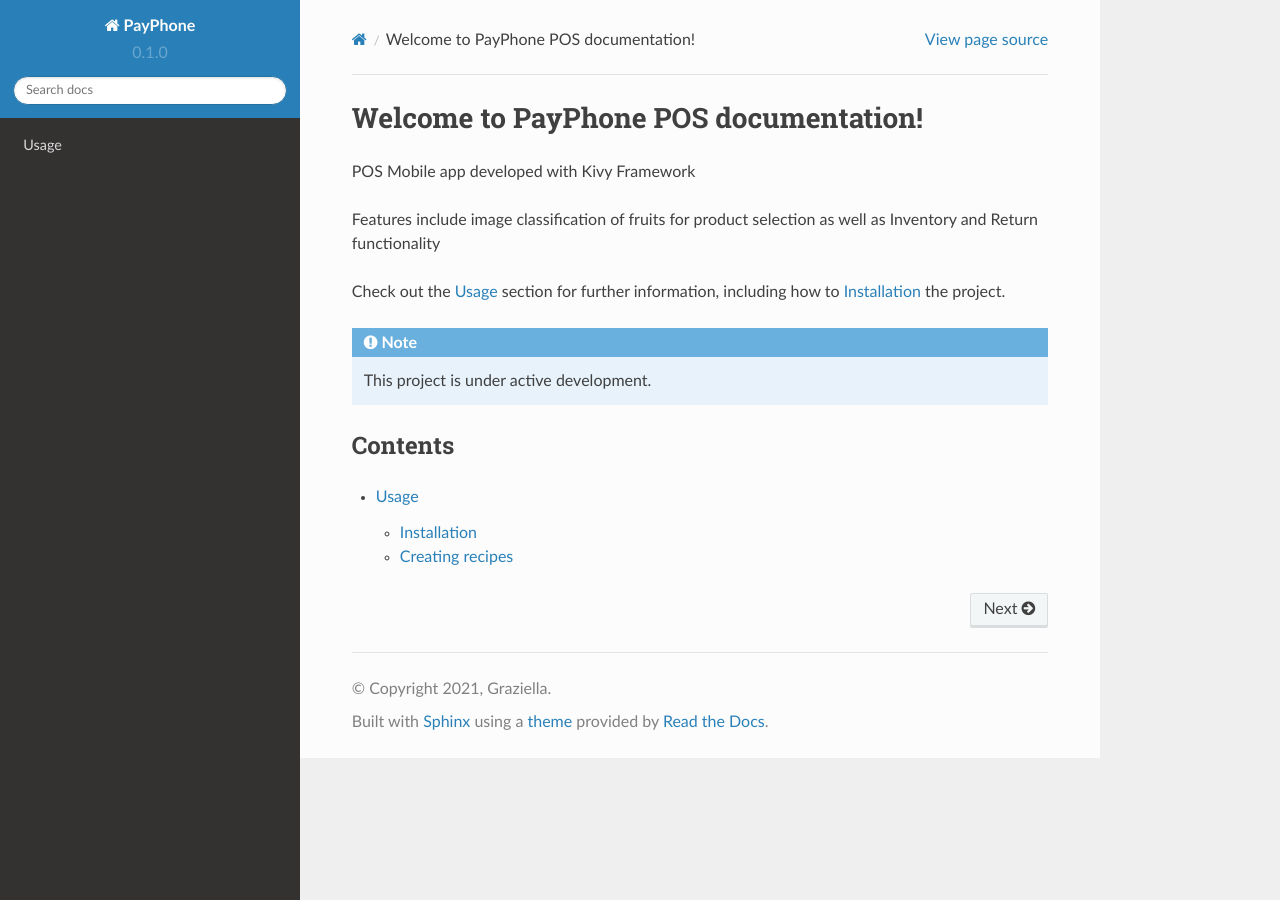
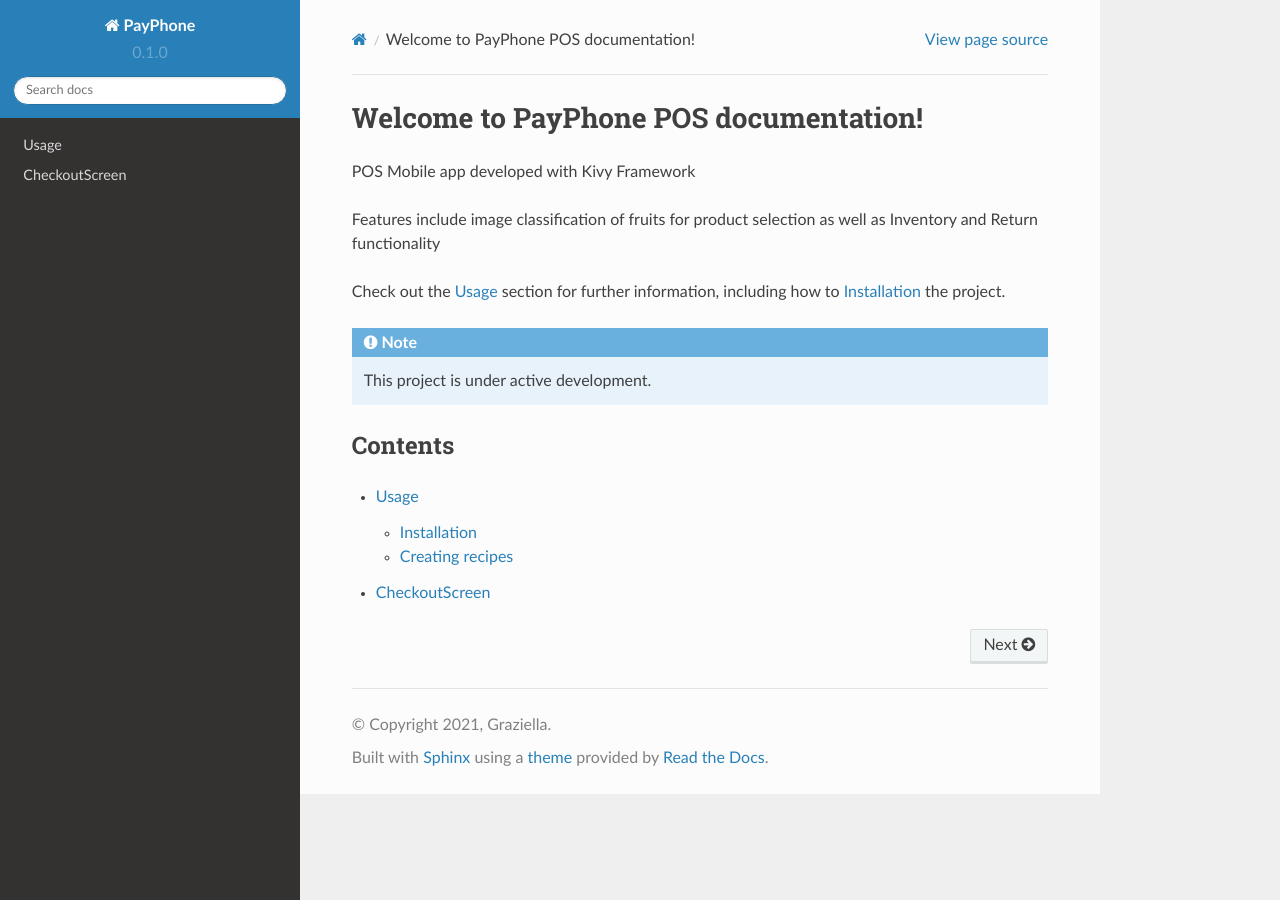
Before and after one commit to Group-3-POS/POS-Documentation, a Sphinx documentation site: the page built from docs/source/index.rst, in a window 1280 px wide. Built offline with Sphinx 7.4.7 and the Read the Docs theme 2.0.0, drawn with Linux system fonts in a browser that asks for light colours.

Commit message:
Update api.rst

```diff
--- a/docs/source/api.rst
+++ b/docs/source/api.rst
@@ -1,6 +1,9 @@
 Screens
 ===
+.. _CheckoutScreen:
 
+CheckoutScreen
+------------
 .. autosummary::
    :toctree: generated
 
```
